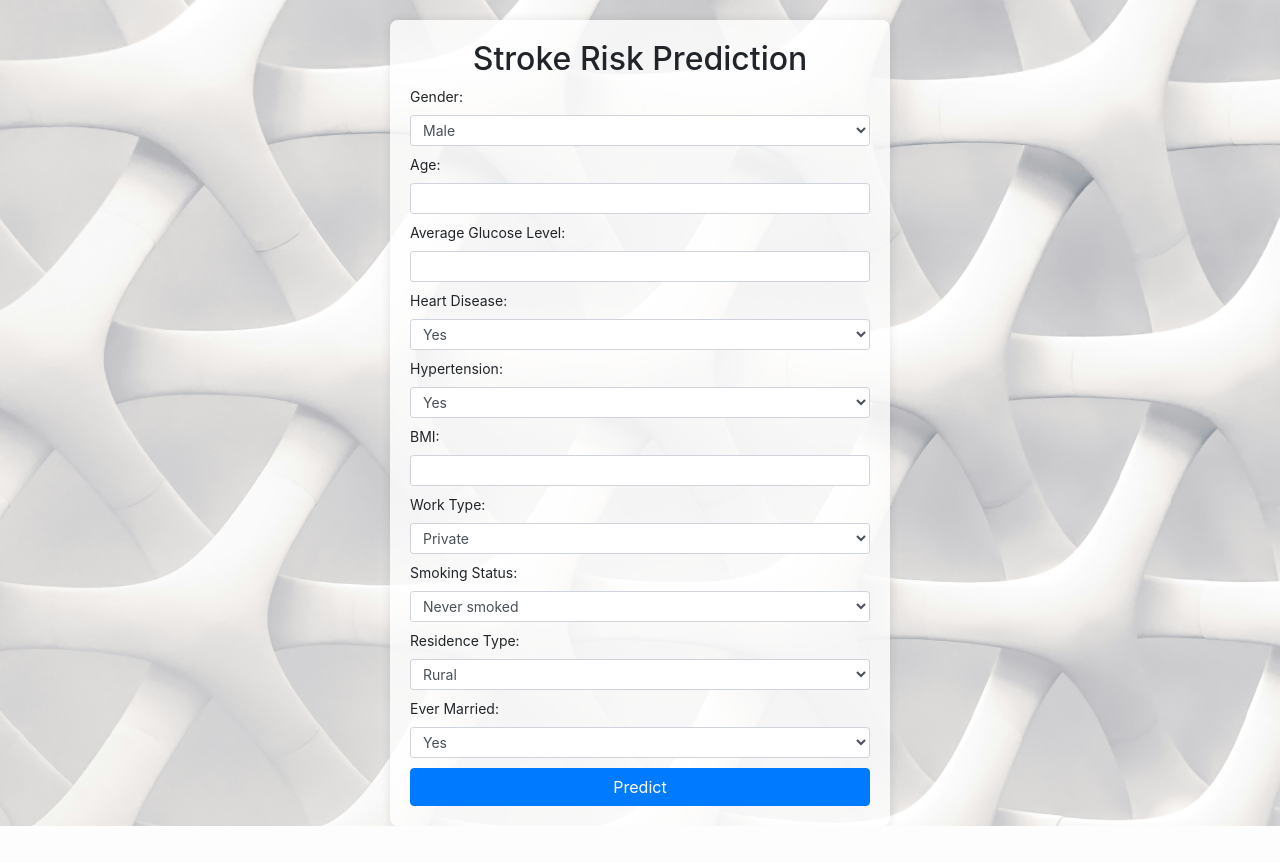
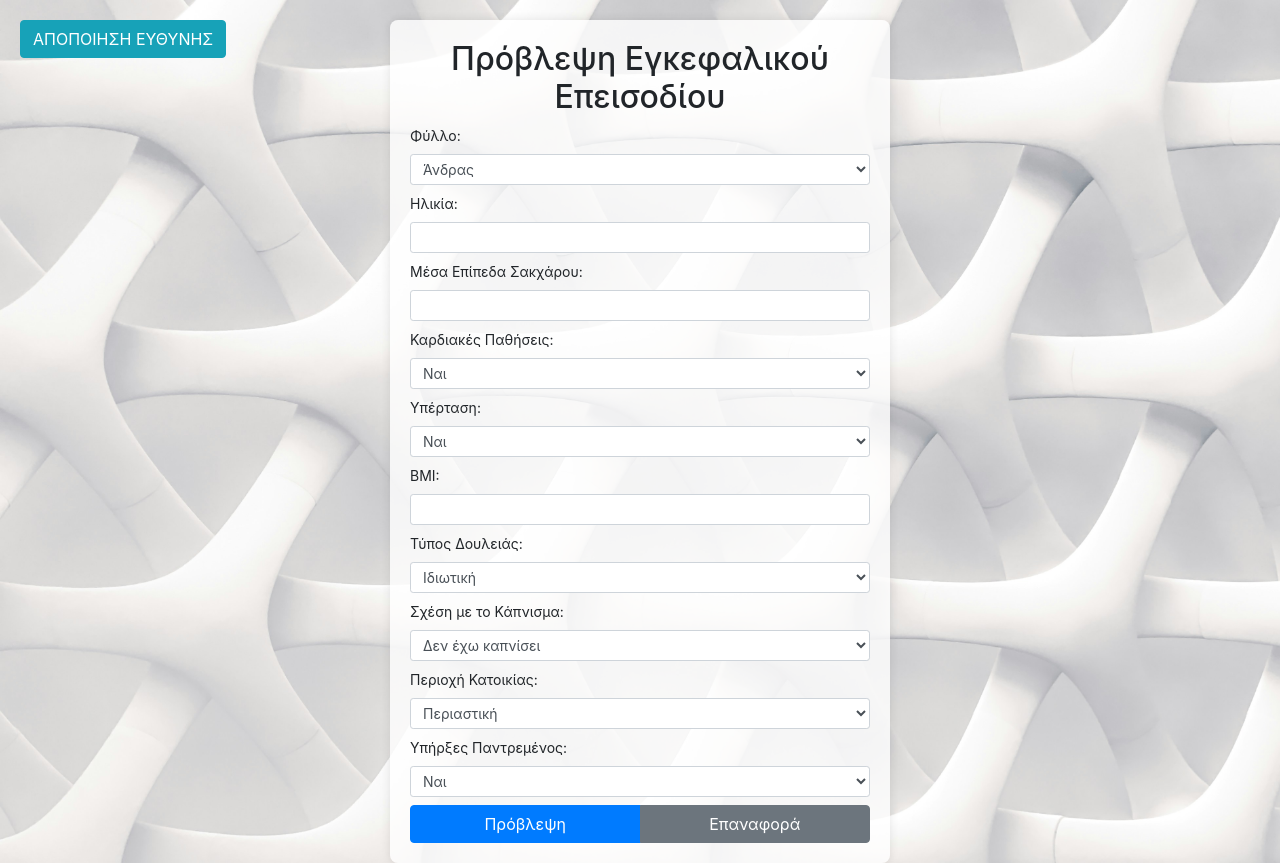
Before and after one commit to p19biza/StrokePrediction, a Flask app: page / in a window 1280 px wide. Before the commit the page ends 826 px from the top, so only its background shows below. Run offline with Flask 2, Linux system fonts and the light colour scheme; parts of the project's set-up code (start-up, migrations or seed data) failed here and were passed over; some libraries are stand-ins or nearby versions.

Commit message:
translated to greek

```diff
--- a/app.py
+++ b/app.py
@@ -34,15 +34,13 @@ def predict():
     hypertension = 1 if hypertension == 'yes' else 0
     ever_married = 1 if ever_married == 'yes' else 0
     residence_type = 1 if residence_type == 'urban' else 0
-
-    # Assuming the same encoding used during training
     work_type_mapping = {'private': 0, 'Self-employed': 1, 'children': 2, 'Govt_job': 3, 'Never_worked': 4}
     smoking_status_mapping = {'never smoked': 0, 'Unknown': 1, 'formerly smoked': 2, 'smokes': 3}
 
     work_type = work_type_mapping[work_type]
     smoking_status = smoking_status_mapping[smoking_status]
 
-    # Create a DataFrame for the model in the correct order
+    # DataFrame for the model
     input_data = pd.DataFrame([[
         gender, age, hypertension, heart_disease, ever_married, work_type,
         residence_type, avg_glucose_level, bmi, smoking_status
@@ -53,7 +51,7 @@ def predict():
 
     # Make prediction
     prediction = model.predict(input_data)[0]
-    result = "at risk of stroke" if prediction == 1 else "not at risk of stroke"
+    result = "Υπάρχει κίνδυνος εγκεφαλικού" if prediction == 1 else "Δεν υπάρχει κίνδυνος εγκεφαλικού"
 
     return jsonify({'stroke_prediction': result})
 
--- a/templates/index.html
+++ b/templates/index.html
@@ -3,7 +3,7 @@
 <head>
     <meta charset="UTF-8">
     <meta name="viewport" content="width=device-width, initial-scale=1, shrink-to-fit=no">
-    <title>Stroke Prediction</title>
+    <title>Πρόβλεψη Εγκεφαλικού Επεισοδίου</title>
     <!-- Bootstrap CSS -->
     <link href="https://stackpath.bootstrapcdn.com/bootstrap/4.5.2/css/bootstrap.min.css" rel="stylesheet">
     <style>
@@ -23,8 +23,11 @@
         .form-group {
             margin-bottom: 8px;
         }
-        .btn-primary {
-            margin-top: 10px;
+        .btn-group {
+            width: 100%;
+        }
+        .btn-group .btn {
+            width: 50%;
         }
         #result-modal .modal-content {
             text-align: center;
@@ -32,39 +35,51 @@
         #result-modal .modal-body {
             font-size: 18px;
         }
+        #disclaimer-button {
+            position: absolute;
+            top: 20px;
+            left: 20px;
+        }
+        #disclaimer {
+            position: absolute;
+            top: 60px;
+            left: 20px;
+            max-width: 300px;
+            z-index: 1000;
+        }
     </style>
 </head>
 <body>
     <div class="container">
-        <h2 class="text-center">Stroke Risk Prediction</h2>
+        <h2 class="text-center">Πρόβλεψη Εγκεφαλικού Επεισοδίου</h2>
         <form id="prediction-form">
             <div class="form-group">
-                <label for="gender">Gender:</label>
+                <label for="gender">Φύλλο:</label>
                 <select class="form-control form-control-sm" id="gender" name="gender" required>
-                    <option value="male">Male</option>
-                    <option value="female">Female</option>
+                    <option value="male">Άνδρας</option>
+                    <option value="female">Γυναίκα</option>
                 </select>
             </div>
             <div class="form-group">
-                <label for="age">Age:</label>
+                <label for="age">Ηλικία:</label>
                 <input type="number" step="0.1" min="0.1" class="form-control form-control-sm" id="age" name="age" required>
             </div>
             <div class="form-group">
-                <label for="avg_glucose_level">Average Glucose Level:</label>
+                <label for="avg_glucose_level">Μέσα Επίπεδα Σακχάρου:</label>
                 <input type="number" step="0.01" min="40" class="form-control form-control-sm" id="avg_glucose_level" name="avg_glucose_level" required>
             </div>
             <div class="form-group">
-                <label for="heart_disease">Heart Disease:</label>
+                <label for="heart_disease">Καρδιακές Παθήσεις:</label>
                 <select class="form-control form-control-sm" id="heart_disease" name="heart_disease" required>
-                    <option value="yes">Yes</option>
-                    <option value="no">No</option>
+                    <option value="yes">Ναι</option>
+                    <option value="no">Όχι</option>
                 </select>
             </div>
             <div class="form-group">
-                <label for="hypertension">Hypertension:</label>
+                <label for="hypertension">Υπέρταση:</label>
                 <select class="form-control form-control-sm" id="hypertension" name="hypertension" required>
-                    <option value="yes">Yes</option>
-                    <option value="no">No</option>
+                    <option value="yes">Ναι</option>
+                    <option value="no">Όχι</option>
                 </select>
             </div>
             <div class="form-group">
@@ -72,40 +87,54 @@
                 <input type="number" step="0.01" min="5" class="form-control form-control-sm" id="bmi" name="bmi" required>
             </div>
             <div class="form-group">
-                <label for="work_type">Work Type:</label>
+                <label for="work_type">Τύπος Δουλειάς:</label>
                 <select class="form-control form-control-sm" id="work_type" name="work_type" required>
-                    <option value="private">Private</option>
-                    <option value="Self-employed">Self-employed</option>
-                    <option value="children">Children</option>
-                    <option value="Govt_job">Government Job</option>
-                    <option value="Never_worked">Never worked</option>
+                    <option value="private">Ιδιωτική</option>
+                    <option value="Self-employed">Αυτοαπασχολούμενος</option>
+                    <option value="children">Παιδί</option>
+                    <option value="Govt_job">Δημόσιος Υπάλληλος</option>
+                    <option value="Never_worked">Δεν δουλεύω</option>
                 </select>
             </div>
             <div class="form-group">
-                <label for="smoking_status">Smoking Status:</label>
+                <label for="smoking_status">Σχέση με το Κάπνισμα:</label>
                 <select class="form-control form-control-sm" id="smoking_status" name="smoking_status" required>
-                    <option value="never smoked">Never smoked</option>
-                    <option value="Unknown">Unknown</option>
-                    <option value="formerly smoked">Formerly smoked</option>
-                    <option value="smokes">Smokes</option>
+                    <option value="never smoked">Δεν έχω καπνίσει</option>
+                    <option value="Unknown">Άγνωστο</option>
+                    <option value="formerly smoked">Υπήρξα καπνιστής</option>
+                    <option value="smokes">Είμαι καπνιστής</option>
                 </select>
             </div>
             <div class="form-group">
-                <label for="residence_type">Residence Type:</label>
+                <label for="residence_type">Περιοχή Κατοικίας:</label>
                 <select class="form-control form-control-sm" id="residence_type" name="residence_type" required>
-                    <option value="rural">Rural</option>
-                    <option value="urban">Urban</option>
+                    <option value="rural">Περιαστική</option>
+                    <option value="urban">Αστική</option>
                 </select>
             </div>
             <div class="form-group">
-                <label for="ever_married">Ever Married:</label>
+                <label for="ever_married">Υπήρξες Παντρεμένος:</label>
                 <select class="form-control form-control-sm" id="ever_married" name="ever_married" required>
-                    <option value="yes">Yes</option>
-                    <option value="no">No</option>
+                    <option value="yes">Ναι</option>
+                    <option value="no">Οχι</option>
                 </select>
             </div>
-            <button type="submit" class="btn btn-primary btn-block">Predict</button>
+            <div class="btn-group">
+                <button type="submit" class="btn btn-primary">Πρόβλεψη</button>
+                <button type="reset" class="btn btn-secondary">Επαναφορά</button>
+            </div>
         </form>
+    </div>
+
+    <button id="disclaimer-button" class="btn btn-info" type="button" data-toggle="collapse" data-target="#disclaimer" aria-expanded="false" aria-controls="disclaimer">
+        ΑΠΟΠΟΙΗΣΗ ΕΥΘΥΝΗΣ
+    </button>
+    <div class="collapse" id="disclaimer">
+        <div class="card card-body">
+            <strong>ΑΠΟΠΟΙΗΣΗ ΕΥΘΥΝΗΣ</strong><br>
+            ΑΥΤΗ Η ΙΣΤΟΣΕΛΙΔΑ ΔΕΝ ΠΑΡΕΧΕΙ ΙΑΤΡΙΚΗ ΣΥΜΒΟΥΛΗ.
+            Οι πληροφορίες που περιέχονται σε αυτόν τον ιστότοπο προορίζονται μόνο για ενημερωτικούς σκοπούς. Καμία ένδειξη σε αυτόν τον ιστότοπο δεν προορίζεται να υποκαταστήσει επαγγελματικές ιατρικές συμβουλές, διάγνωση ή θεραπεία. Πάντα να ζητάτε τη συμβουλή του γιατρού σας ή άλλου ειδικευμένου παρόχου υγειονομικής περίθαλψης για οποιαδήποτε ερώτηση μπορεί να έχετε σχετικά με μια ιατρική κατάσταση ή θεραπεία και μην αγνοείτε ποτέ την επαγγελματική ιατρική συμβουλή ή καθυστερείτε να την αναζητήσετε για κάτι που έχετε διαβάσει σε αυτόν τον ιστότοπο.
+        </div>
     </div>
 
     <!-- Modal for Result -->
@@ -113,14 +142,14 @@
         <div class="modal-dialog modal-dialog-centered">
             <div class="modal-content">
                 <div class="modal-header">
-                    <h5 class="modal-title" id="resultModalLabel">Prediction Result</h5>
+                    <h5 class="modal-title" id="resultModalLabel">Αποτέλεσμα Πρόβλεψης</h5>
                     <button type="button" class="close" data-dismiss="modal" aria-label="Close">
                         <span aria-hidden="true">&times;</span>
                     </button>
                 </div>
                 <div class="modal-body" id="result"></div>
                 <div class="modal-footer">
-                    <button type="button" class="btn btn-secondary" data-dismiss="modal">Close</button>
+                    <button type="button" class="btn btn-secondary" data-dismiss="modal">Κλείσιμο</button>
                 </div>
             </div>
         </div>
```
